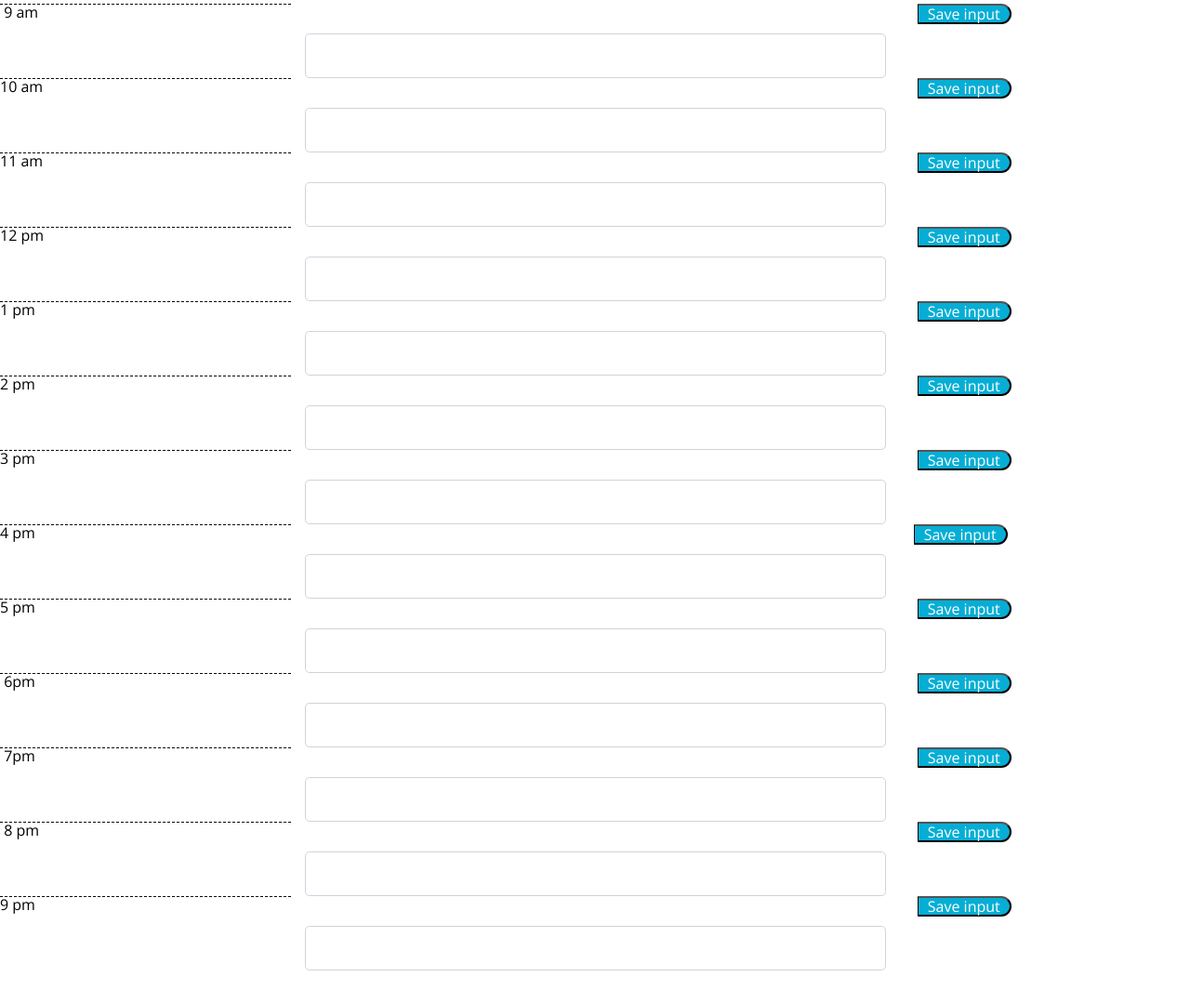
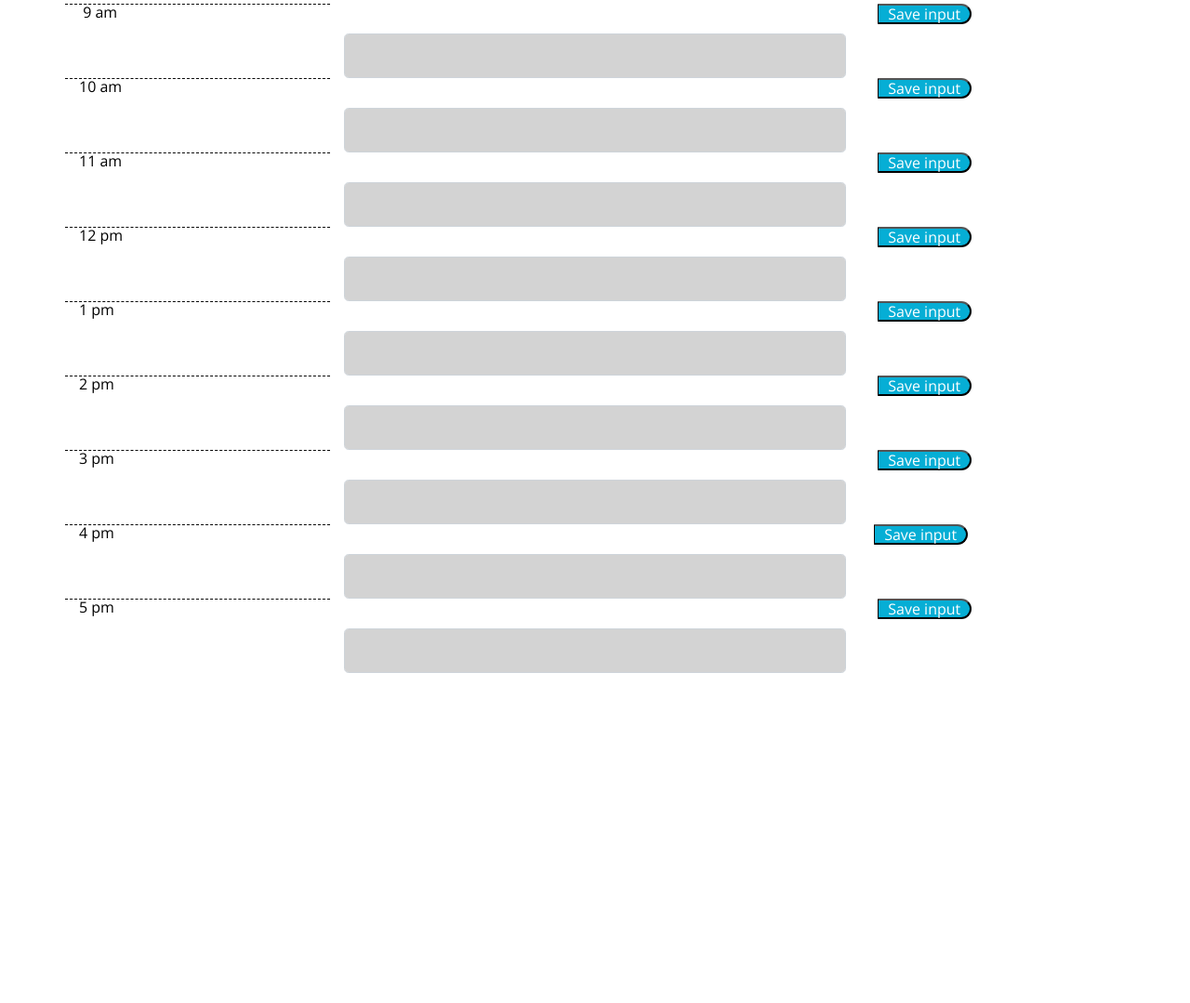
Before and after one commit to taralovestea/HOMEWORK6, a plain HTML site: page index.html in a window 1280 px wide. Shown: the part 297-1376 px from the top of the page at 93% size. After the commit the page ends 1056 px from the top, so only its background shows below. Drawn offline with nearby package versions, Linux system fonts and the light colour scheme.

Commit message:
Update index.html

```diff
--- a/index.html
+++ b/index.html
@@ -28,103 +28,75 @@
       <p class="lead">A simple calendar app for scheduling your work day</p>
       <p id="currentDay" class="lead"></p>
     </header>
+
+
     <div class="container">
-
-       </div>
-       <div class= "row">
+       <div class= "row" value="9">
         <div class="hour col-sm-3"> 9 am </div>
         <div class="col-sm-6"><form>
             <input class=" userInput form-control form-control-lg" type="text">
             </form></div>
         <div class="col-sm-3"> <button class= "saveBtn"> Save input </button></div>
       </div>
-      <div class="row">
+      <div class="row" value="10">
         <div class="hour col-sm-3">10 am </div>
         <div class="col-sm-6"><form>
             <input class=" userInput form-control form-control-lg" type="text">
             </form></div>
         <div class="col-sm-3"> <button class= "saveBtn"> Save input </button></div>
       </div>
-      <div class="row">
+      <div class="row" value="11">
         <div class=" hour col-sm-3">11 am</div>
         <div class="col-sm-6"><form>
             <input class="userInput form-control form-control-lg" type="text">
             </form></div>
         <div class="col-sm-3"> <button class= "saveBtn"> Save input </button> </div>
       </div>
-      <div class="row">
+      <div class="row" value="12">
         <div class=" hour col-sm-3">12 pm </div>
         <div class="col-sm-6"><form>
             <input class=" userInput form-control form-control-lg" type="text">
             </form></div>
         <div class="col-sm-3"> <button class= "saveBtn"> Save input </button></div>
       </div>
-      <div class="row">
+      <div class="row" value="13">
         <div class="hour col-sm-3">1 pm</div>
         <div class="col-sm-6"><form>
                 <input class="user Input form-control form-control-lg" type="text">
                 </form></div>
         <div class="col-sm-3"> <button class= "saveBtn"> Save input </button> </div>
       </div>
-      <div class="row">
+      <div class="row" value="14">
         <div class=" hour col-sm-3">2 pm</div>
         <div class="col-sm-6"><form>
             <input class=" userInput form-control form-control-lg" type="text">
             </form></div>
         <div class="col-sm-3"> <button class= "saveBtn"> Save input </button> </div>
       </div>
-      <div class="row">
+      <div class="row" value="15">
         <div class="hour col-sm-3">3 pm</div>
         <div class="col-sm-6"><form>
             <input class=" userInput form-control form-control-lg" type="text">
             </form></div>
         <div class="col-sm-3"> <button class= "saveBtn"> Save input </button> </div>
       </div>
-      <div class="row">
+      <div class="row" value="16">
         <div class="hour col-sm-3">4 pm </div>
         <div class="col-sm-6"><form>
             <input class=" userInput form-control form-control-lg" type="text">
             </form></div>
         <div class="col-sm-3"><button class="saveBtn"> Save input </button> </div>
       </div>
-      <div class="row">
+      <div class="row" value="17">
         <div class="hour col-sm-3">5 pm </div>
         <div class="col-sm-6"><form>
             <input class=" userInput form-control form-control-lg" type="text">
             </form></div>
         <div class="col-sm-3"> <button class= "saveBtn"> Save input </button> </div>
       </div>
-      <div class="row">
-        <div class="hour col-sm-3"> 6pm </div>
-        <div class="time-block col-sm-6"><form>
-            <input class=" userInput form-control form-control-lg" type="text">
-            </form></div>
-        <div class="col-sm-3"> <button class ="saveBtn"> Save input </button> </div>
       </div>
-      <div class="row">
-        <div class="hour col-sm-3"> 7pm </div>
-        <div class=" time-block col-sm-6"><form>
-            <input class=" userInput form-control form-control-lg" type="text">
-            </form></div>
-        <div class="col-sm-3"> <button class= "saveBtn"> Save input </button></div>
-      </div>
-      <div class="row">
-        <div class="hour col-sm-3"> 8 pm </div>
-        <div class="col-sm-6"><form>
-            <input class=" userInput form-control form-control-lg" type="text">
-            </form></div>
-        <div class="col-sm-3"> <button class= "saveBtn"> Save input </button> </div>
-      </div>
-      <div class="row">
-        <div class="hour col-sm-3">9 pm </div>
-        <div class="col-sm-6"><form>
-            <input class=" userInput form-control form-control-lg" type="text">
-            </form></div>
-        <div class="col-sm-3"> <button class= "saveBtn"> Save input </button> </div>
-      </div>
-    </div>
-
     <script src="https://code.jquery.com/jquery-3.4.1.min.js"></script>
     <script src="https://cdnjs.cloudflare.com/ajax/libs/moment.js/2.24.0/moment.min.js"></script>
+    <script src ="script.js"></script>
   </body>
 </html>
```
